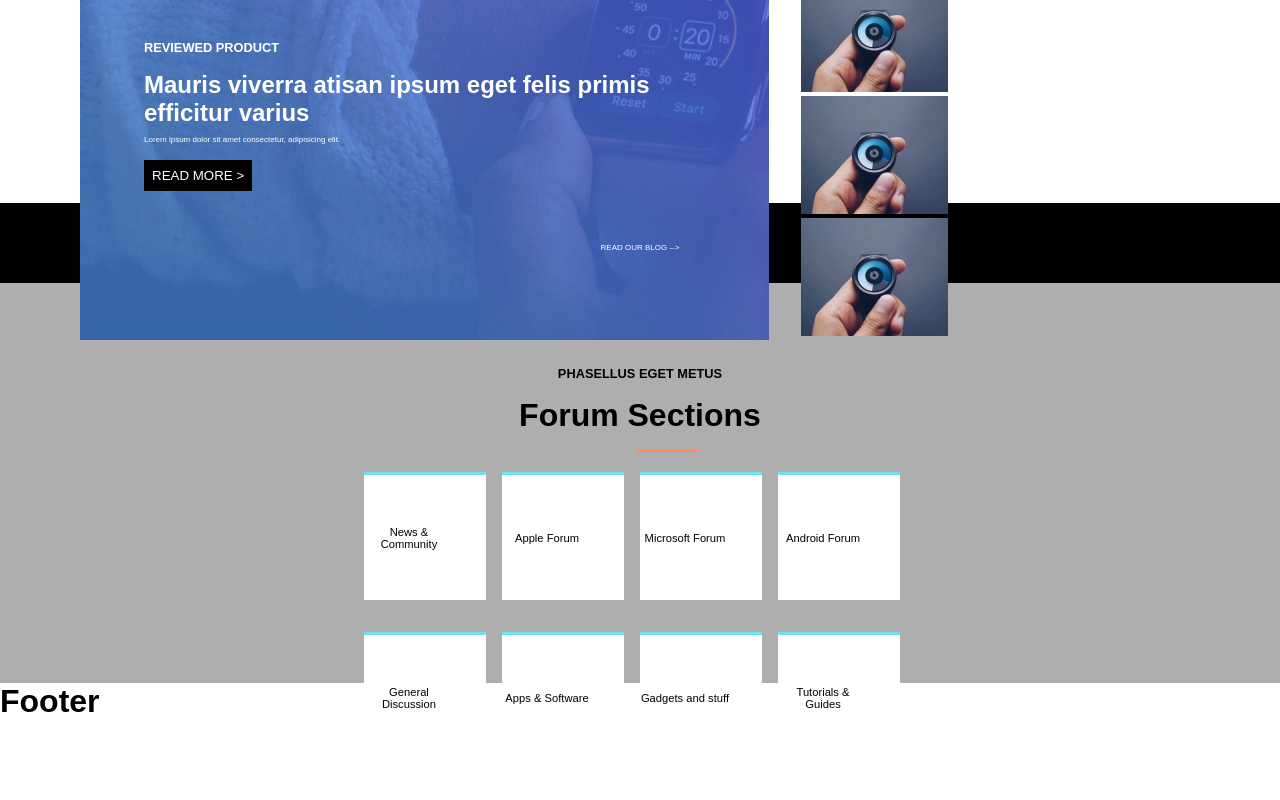
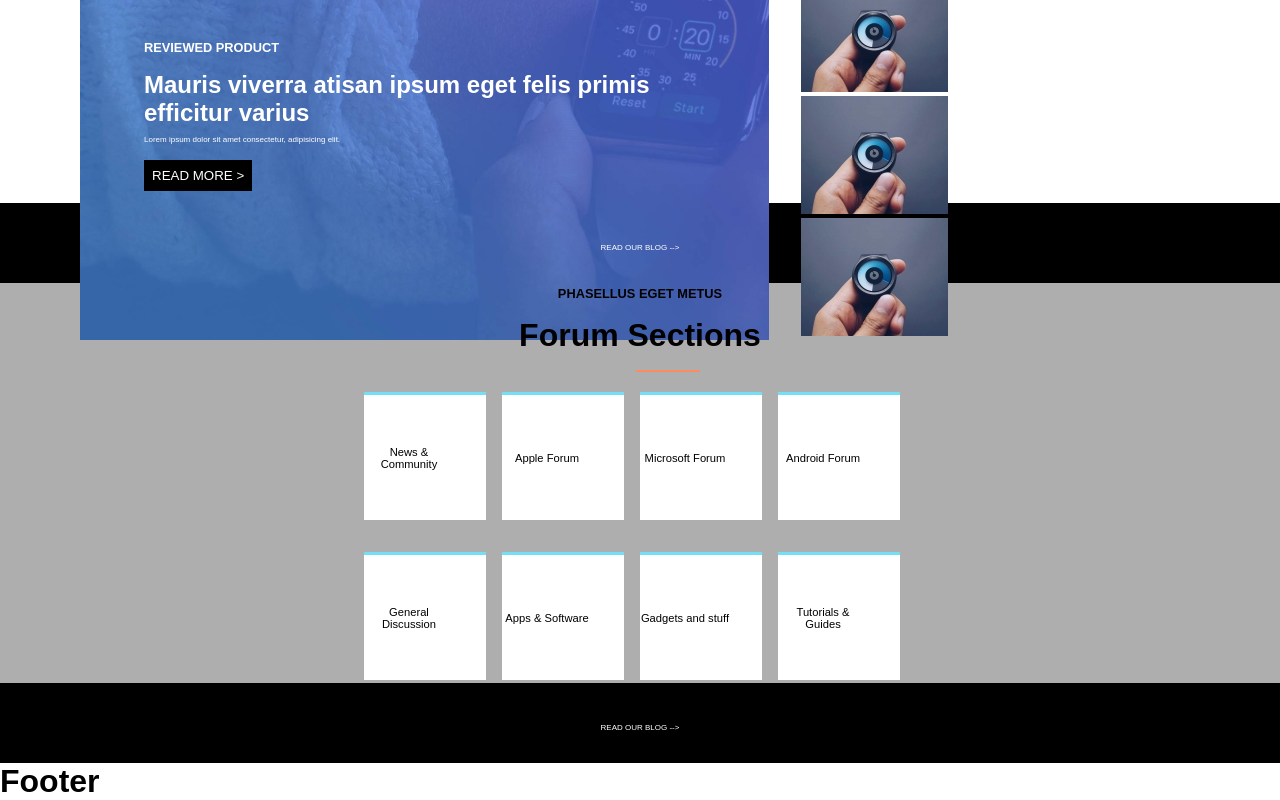
Before and after one commit to emilian0p/proj-html-vuejs, a Vue app: page / in a window 1280 px wide. Shown: the part 2237-3037 px from the top of the page. Built offline with nearby package versions, Linux system fonts and the light colour scheme.

Commit message:
Forum updates

```diff
--- a/src/components/Forum.vue
+++ b/src/components/Forum.vue
@@ -10,7 +10,7 @@
                 <div class="forum-items-container"><p>Microsoft Forum</p></div>
                 <div class="forum-items-container"><p>Android Forum</p></div>
             </div>
-            <div class="container">
+            <div class="container bot">
                 <div class="forum-items-container"><p>General Discussion</p></div>
                 <div class="forum-items-container"><p>Apps & Software</p></div>
                 <div class="forum-items-container"><p>Gadgets and stuff</p></div>
@@ -38,7 +38,7 @@ div#back{
         h3 {
             font-size: .8rem;
             margin-bottom: 1rem;
-            margin-top: 12rem;
+            margin-top: 2rem;
         }
         .font {
             font-size: 2rem;
@@ -75,6 +75,9 @@ div#back{
                                 margin-right: 2rem;
                             }
                     }
+                    .bot{
+                        margin-bottom: 5rem;
+                    }
             }
         }
 
--- a/src/components/Main.vue
+++ b/src/components/Main.vue
@@ -5,6 +5,7 @@
         <LastNews />
         <Spacer />
         <Forum />
+        <Spacer />
     </main>
 </template>
 
```
